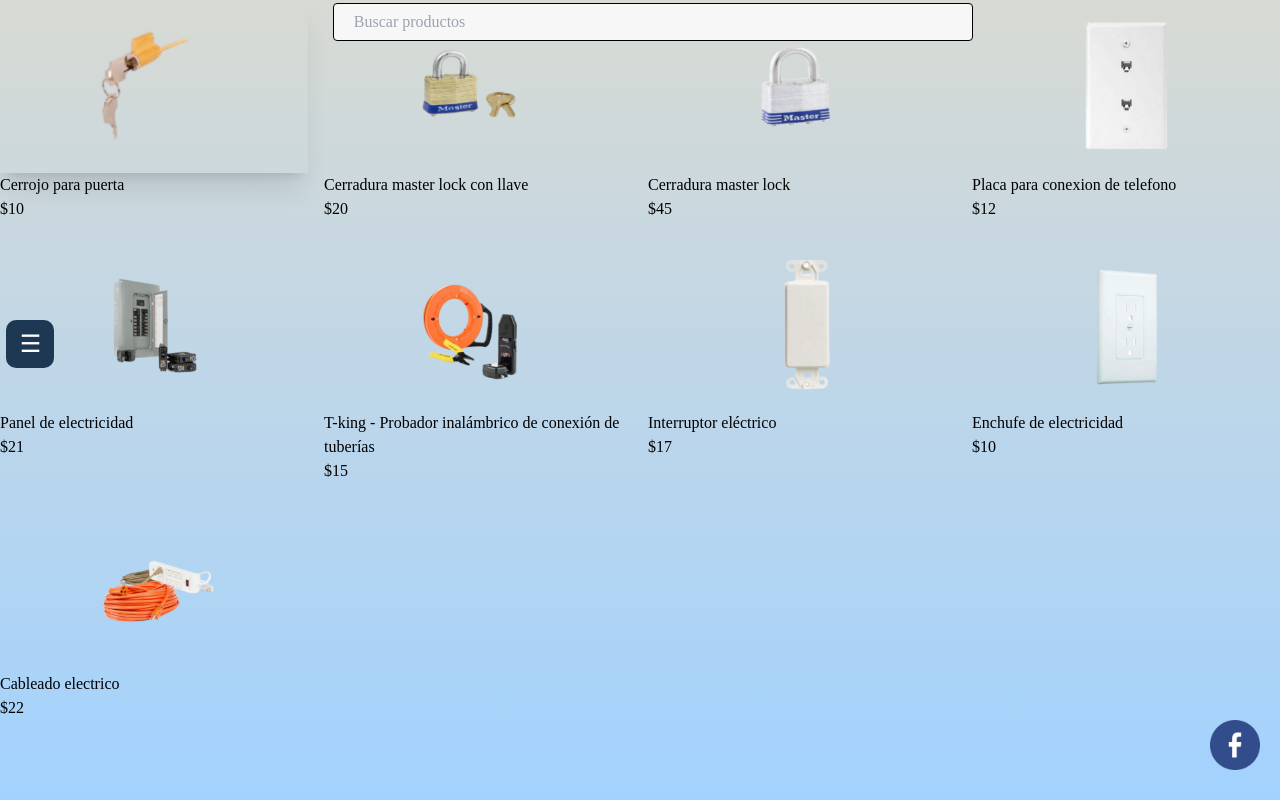
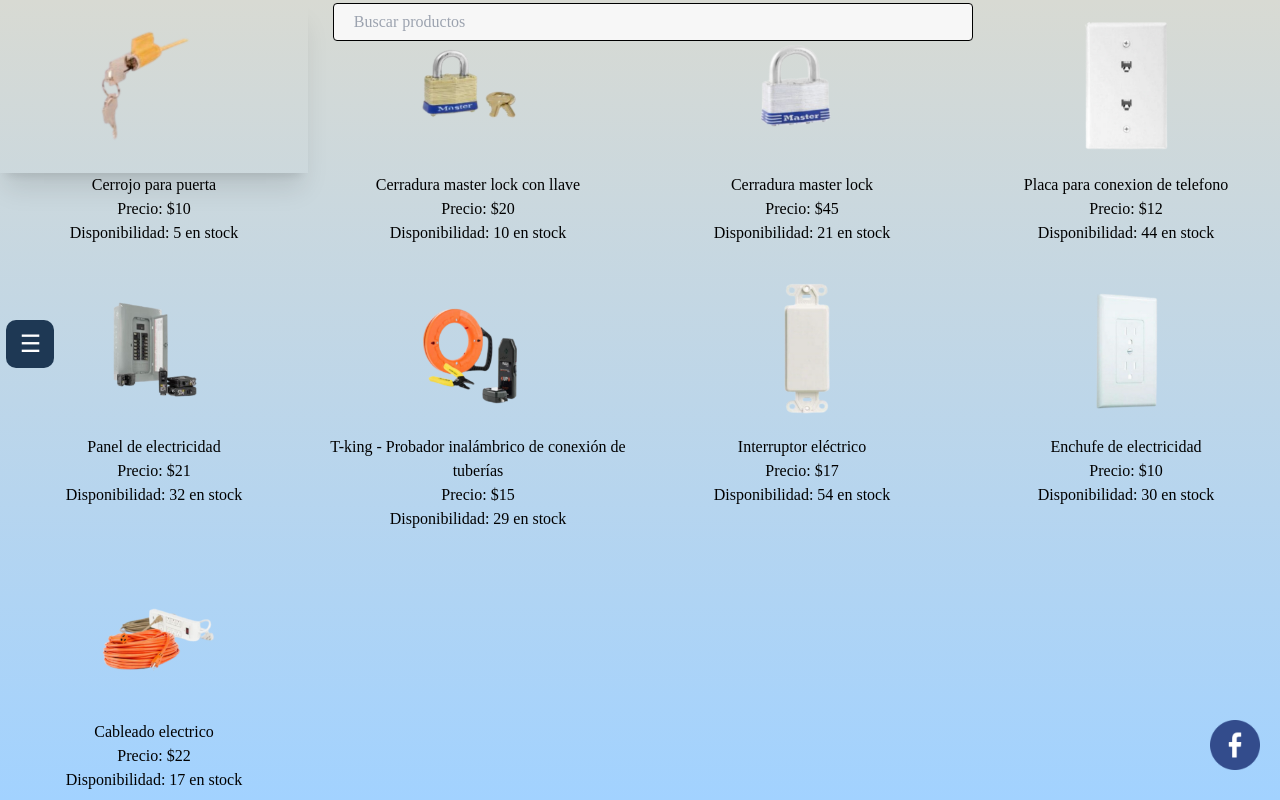
Before and after one commit to Nerovelic/ferreterialainternacional, a Next.js app: page /productos in a window 1280 px wide. Built offline with nearby package versions, Linux system fonts and the light colour scheme.

Commit message:
ahora ya se puede modificar el border al rededor de la imagen

```diff
--- a/app/productos/page.jsx
+++ b/app/productos/page.jsx
@@ -146,12 +146,13 @@ const Productos = () => {
           <Link href={`/productos/${product.id}`} legacyBehavior>
             <a>
               <div className="group">
-                <div className={`${styles['relative']} ${styles['overflow-hidden']} ${styles['rounded-lg']} ${styles['shadow-md']} group-hover:shadow-xl transition-shadow duration-300`}>
+              <div className={`${styles['relative']} ${styles['overflow-hidden']} ${styles['rounded-lg']} ${styles['shadow-lg']} group-hover:shadow-xl transition-shadow duration-500`} style={{width: '100%', height: '100%'}}>
                   <Image src={product.imagen} alt={product.nombre} layout="responsive" width={300} height={300} />
                 </div>
-                <div className={`${styles['text-center']} ${styles['mt-2']} ${styles['font-semibold']} ${styles['text-gray-800']} ${styles['group-hover:text-blue-500']} transition-colors duration-300`}>
-                  <p>{product.nombre}</p>
-                  <p>{`$${product.precio}`}</p>
+                <div className={`${styles['p-4']}`}>
+                  <h2 className={`${styles['font-semibold']} ${styles['text-gray-800']} ${styles['text-lg']}`} style={{ textAlign: "center" }}>{product.nombre}</h2>
+                  <p className={`${styles['text-gray-600']} ${styles['mt-2']}`} style={{ textAlign: "center" }}>Precio: ${product.precio}</p>
+                  <p className={`${styles['text-gray-600']} ${styles['mt-2']}`} style={{ textAlign: "center" }}> Disponibilidad: {product.stock} en stock</p>
                 </div>
               </div>
             </a>
```
